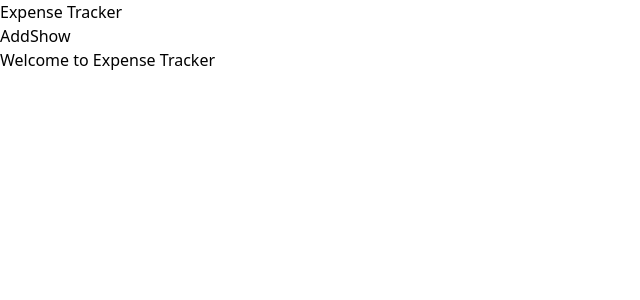
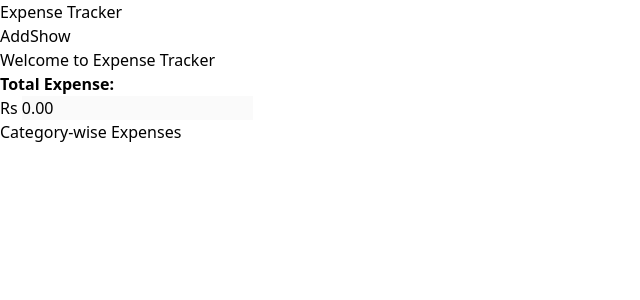
Before and after one commit to shivchauhan795/Expense-Tracker, a React (Vite) app: page / in a window 1280 px wide. Shown: the top 300 px of the page, without its empty margins (0-640 px from the left). Built offline with nearby package versions, Linux system fonts and the light colour scheme.

Commit message:
Total and Category Expense on home page and No Data text on show

```diff
--- a/src/App.jsx
+++ b/src/App.jsx
@@ -1,11 +1,53 @@
+import { useMemo } from 'react'
 import './App.css'
+import { useContext } from 'react'
+import { ItemsContext } from './context/context'
 
 function App() {
+  const { formdata } = useContext(ItemsContext)
+
+  const totalExpense = useMemo(() => {
+    return formdata.reduce((total, item) => total + parseFloat(item.price), 0);
+  }, [formdata]);
+
+  const categoryExpenses = useMemo(() => {
+    return formdata.reduce((value, item) => {
+      const category = item.category;
+      const price = parseFloat(item.price);
+      if (!value[category]) {
+        value[category] = 0;
+      }
+      value[category] += price;
+      return value;
+    }, {});
+  }, [formdata]);
+
   return (
     <>
 
-      <div className="flex justify-center items-center h-96">
+      <div className="flex flex-col justify-center items-center h-96 gap-10">
         <h1 className='text-4xl font-bold'>Welcome to Expense Tracker</h1>
+        <div className="flex gap-5 items-center">
+
+          <span><strong>Total Expense:</strong></span>
+          <div className="totalExpense">
+            Rs <input className='p-2 text-center' type="number" disabled value={totalExpense.toFixed(2)} />
+          </div>
+
+        </div>
+        <div className="category-expenses">
+          <h2 className='text-2xl font-bold mt-4'>Category-wise Expenses</h2>
+          <ul>
+            {Object.keys(categoryExpenses).map((category) => (
+              <li key={category} className="flex justify-between items-center w-full p-2 gap-5">
+                <span><strong>{category}:</strong></span>
+                <div className="category_wise_expense">
+                  Rs <input className='p-2 text-center' type="number" disabled value={categoryExpenses[category].toFixed(2)} />
+                </div>
+              </li>
+            ))}
+          </ul>
+        </div>
       </div>
 
     </>
--- a/src/components/AddExpense.jsx
+++ b/src/components/AddExpense.jsx
@@ -22,7 +22,7 @@ const AddExpense = () => {
             setFormdata([...formdata, { ...form, id: uuidv4() }])
             localStorage.setItem("expenses", JSON.stringify([...formdata, { ...form, id: uuidv4() }]))
             setForm({ name: '', price: '', category: '' })
-            console.log([...formdata, form])
+            // console.log([...formdata, form])
             toast('Item Saved!!', {
                 position: "bottom-right",
                 autoClose: 2000,
--- a/src/components/ShowExpense.jsx
+++ b/src/components/ShowExpense.jsx
@@ -17,7 +17,7 @@ const ShowExpense = () => {
 
 
 
-    console.log(displayedData)
+    // console.log(displayedData)
 
     const handleFilter = (e) => {
         const value = e.target.value
@@ -82,6 +82,9 @@ const ShowExpense = () => {
                     </select>
                 </div>
 
+                {displayedData.length === 0 ? (
+                    <div className='m-5'>No data to display</div>
+                ) : (
                     <table className='flex flex-col justify-center items-center'>
                         <thead>
                             <tr className='flex gap-24'>
@@ -92,6 +95,7 @@ const ShowExpense = () => {
                             </tr>
                         </thead>
                         <tbody>
+
                             {displayedData && displayedData.map((item, index) => (
                                 <tr key={index} className='flex  gap-24'>
                                     <td className='w-1/3 text-center -ml-7-'>{item.name}</td>
@@ -119,6 +123,7 @@ const ShowExpense = () => {
                             ))}
                         </tbody>
                     </table>
+                )}
             </div>
         </>
     )
```
Lines whose indentation alone changed are shown as unchanged.
